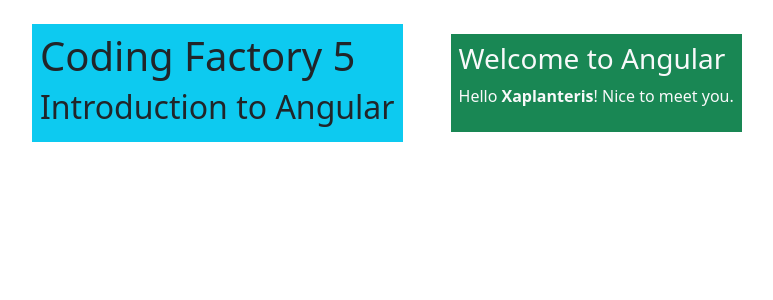
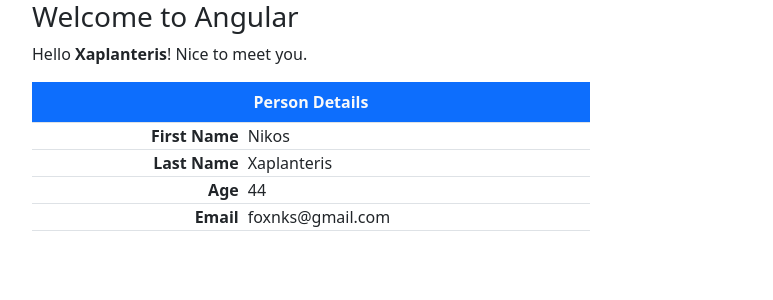
Before and after one commit to XaplanterisNikos/angular-introduction, an Angular app: page / in a window 1280 px wide. Shown: the top 300 px of the page, without its empty margins (50-823 px from the left). Built offline with nearby package versions, Linux system fonts and the light colour scheme.

Commit message:
one way binding

```diff
--- a/src/app/app.component.html
+++ b/src/app/app.component.html
@@ -1,12 +1,28 @@
-<div class="container mt-4">
-  <div class="d-flex gap-5 align-items-center">
-    <div class="bg-info p-2">
-      <h1>Coding Factory 5</h1>
-      <h2>Introduction to Angular</h2>
+
+      <div class="container">
+      <h3>Welcome to Angular</h3>
+      <p>Hello <strong>{{name}}</strong>! Nice to meet you.</p>
+
+
+      <table class="table table-bordered w-50">
+        <caption class="caption-top fw-bold bg-primary text-light text-center">
+          Person Details
+        </caption>
+        <tr>
+          <td class="fw-semibold text-end">First Name</td>
+          <td class="ps-2">{{ person.givenName }}</td>
+        </tr>
+        <tr>
+          <td class="fw-semibold text-end">Last Name</td>
+          <td class="ps-2">{{ person.surName }}</td>
+        </tr>
+        <tr>
+          <td class="fw-semibold text-end">Age</td>
+          <td class="ps-2">{{ person.age }}</td>
+        </tr>
+        <tr>
+          <td class="fw-semibold text-end">Email</td>
+          <td class="ps-2">{{ person.email }}</td>
+        </tr>
+      </table>
     </div>
-    <div class="bg-success p-2 text-light">
-      <h3>Welcome to Angular</h3>
-      <p>Hello <strong>Xaplanteris</strong>! Nice to meet you.</p>
-    </div>
-  </div>
-</div>
--- a/src/app/app.component.ts
+++ b/src/app/app.component.ts
@@ -1,13 +1,21 @@
 import { Component } from '@angular/core';
-import { RouterOutlet } from '@angular/router';
+
 
 @Component({
   selector: 'app-root',
   standalone: true,
-  imports: [RouterOutlet],
+  imports: [],
   templateUrl: './app.component.html',
   styleUrl: './app.component.css'
 })
 export class AppComponent {
-  title = 'angular-introduction';
+  name = 'Xaplanteris';
+
+  person ={
+    givenName:'Nikos',
+    surName:'Xaplanteris',
+    age:44,
+    email:'foxnks@gmail.com',
+  };
+
 }
```
Also changed, not shown: 1 other file (tests, documents, lock files or other folders).
